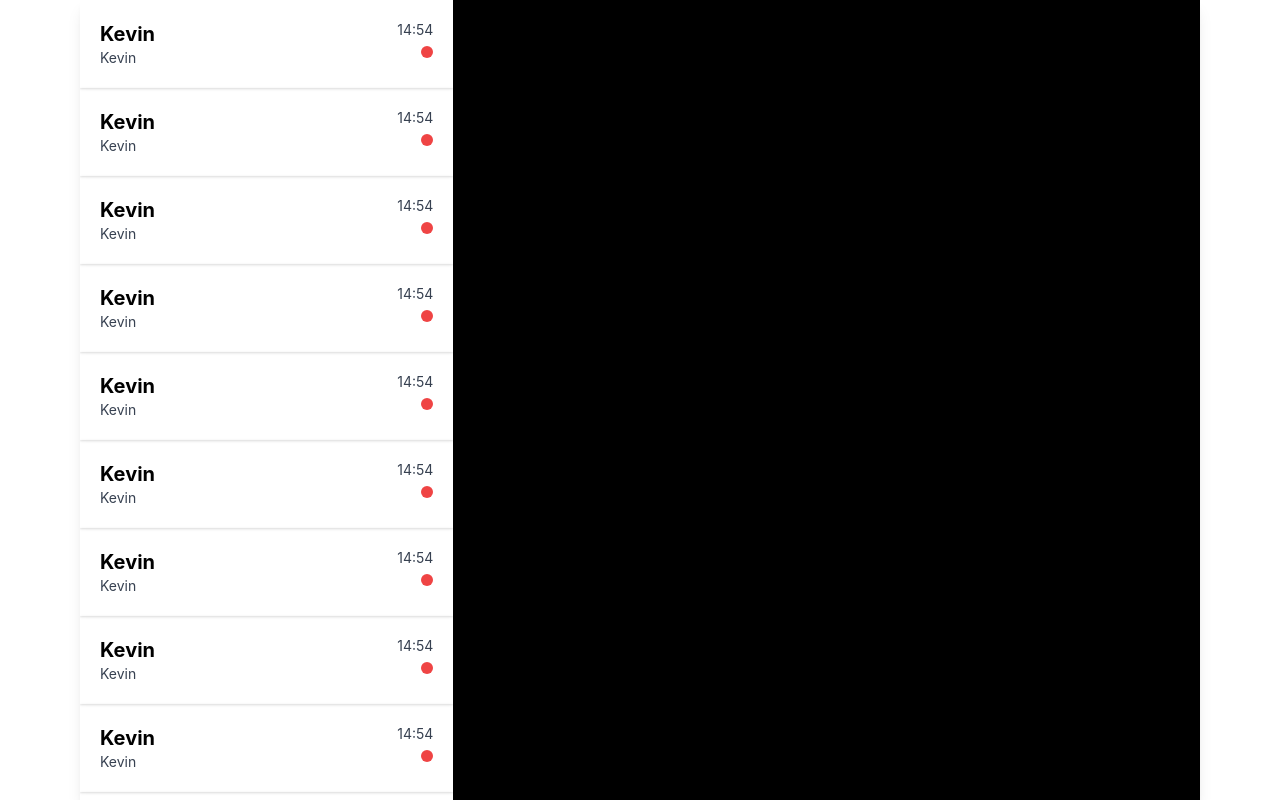
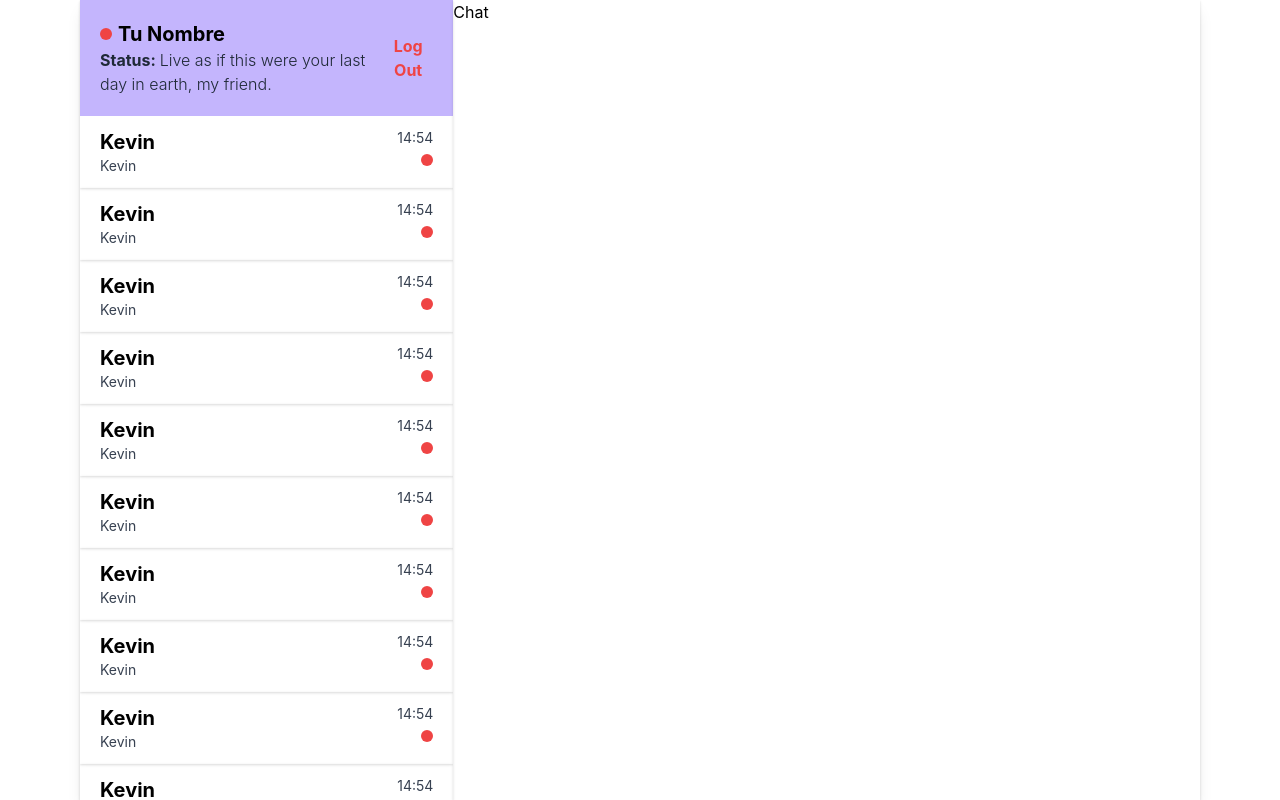
Before and after one commit to KevinIsYi/Chat-App, a React (Create React App) app: page / in a window 1280 px wide. Built offline with nearby package versions, Linux system fonts and the light colour scheme.

Commit message:
Finished with sidebar

```diff
--- a/src/components/Sidebar.tsx
+++ b/src/components/Sidebar.tsx
@@ -11,21 +11,26 @@ export const Sidebar = () => {
         "kevin",
         "kevin",
         "kevin",
-        "kevin",
-        "kevin",
-        "kevin",
-        "kevin",
-        "kevin",
-        "kevin",
     ]
 
     return (
-        <div className="w-4/12 overflow-auto">
+        <div className="w-4/12 flex flex-col shadow">
+            <div className="flex justify-between px-5 py-5 bg-purple-300">
+                <div className="flex flex-col flex-start items-start">
+                    <div className="flex flex-row-reverse items-center gap-1.5">
+                        <p className="text-xl font-bold">Tu Nombre</p>
+                        <div className="rounded-full bg-red-500 w-3 h-3" />
+                    </div>
+                    <p className="text-gray-800 mr-2 font-bold cursor-pointer">Status: <span className="font-light">Live as if this were your last day in earth, my friend.</span></p>
+                </div>
+                <button className="transition duration-300 font-bold text-red-500 hover:text-red-600 w-20">Log Out</button>
+            </div>
+            <div className="overflow-auto">
                 {
                     people.map((people, index) => (
                         <div
                             key={index}
-                        className="transition duration-500 hover:bg-gray-200 cursor-pointer px-5 py-5 shadow capitalize flex justify-between"
+                            className="transition duration-500 hover:bg-gray-200 cursor-pointer px-5 py-3 shadow capitalize flex justify-between"
                         >
                             <div>
                                 <p className="text-xl font-bold">{people}</p>
@@ -39,5 +44,6 @@ export const Sidebar = () => {
                     ))
                 }
             </div>
+        </div>
     )
 }
--- a/src/index.css
+++ b/src/index.css
@@ -15,3 +15,24 @@ code {
     font-family: source-code-pro, Menlo, Monaco, Consolas, 'Courier New',
         monospace;
 }
+
+::-webkit-scrollbar {
+    width: 5px;
+    height: 5px;
+}
+
+::-webkit-scrollbar-track {
+    background: #FFF;
+}
+
+::-webkit-scrollbar-thumb {
+    background: #C1C1C1;
+}
+
+.rtl {
+    direction: rtl;
+}
+
+.ltr {
+    direction: ltr;
+}
--- a/src/pages/ChatPage.tsx
+++ b/src/pages/ChatPage.tsx
@@ -5,7 +5,7 @@ export const ChatPage = () => {
         <div className="h-screen mx-auto md:px-20">
             <div className="flex space-between h-screen bg-white shadow-lg">
                 <Sidebar />
-                <div className="w-8/12 bg-black">
+                <div className="w-8/12 shadow">
                     Chat
                 </div>
             </div>
```
Lines whose indentation alone changed are shown as unchanged.
